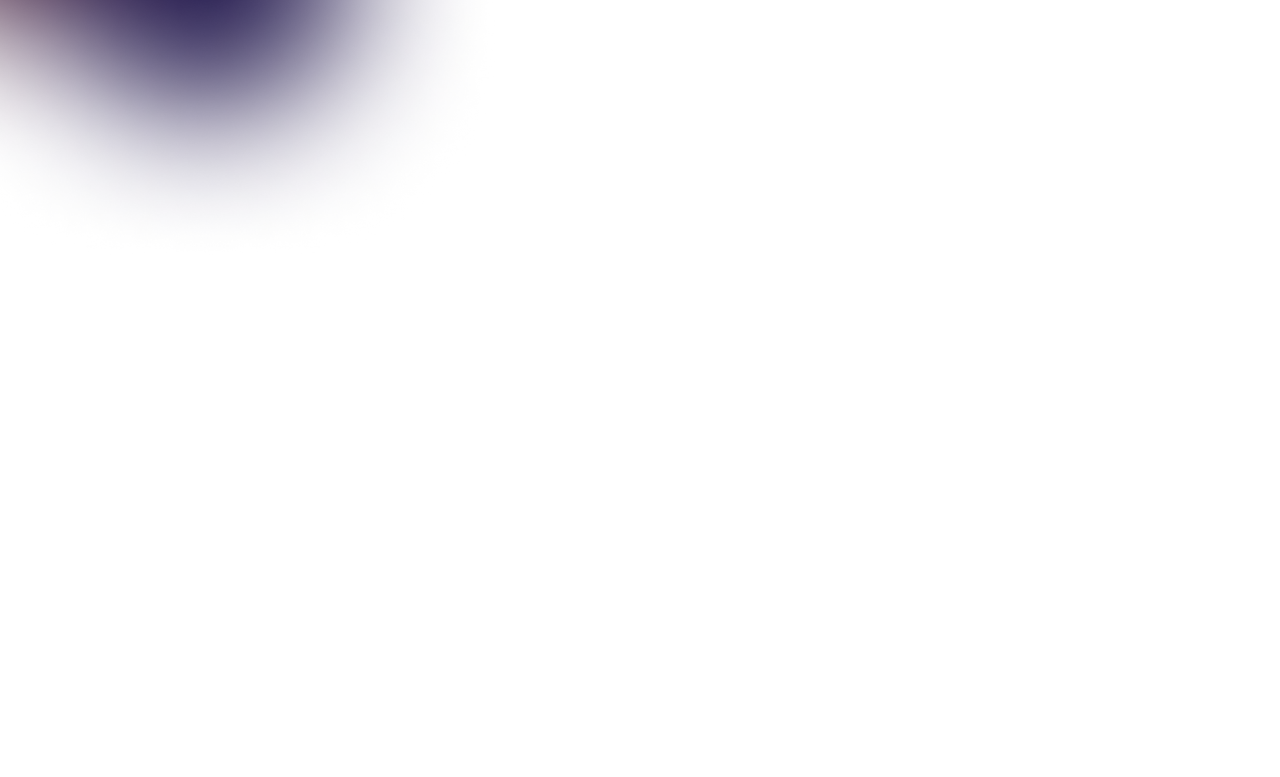
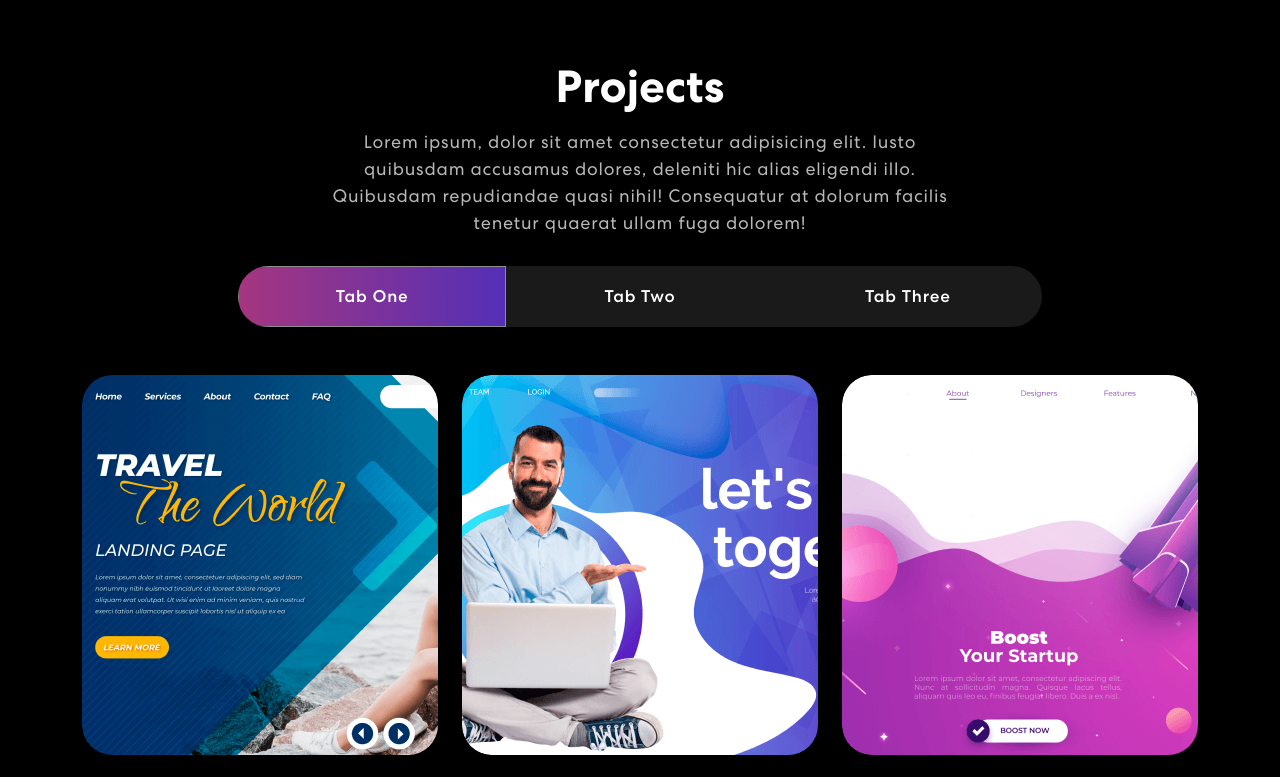
Before and after one commit to Francortiz-137/franco-ortiz-portfolio-react, a React (Vite) app: page / in a window 1280 px wide. Shown: the part 1560-2337 px from the top of the page. Before the commit the page ends 1832 px from the top, so only its background shows below. Built offline with nearby package versions, Linux system fonts and the light colour scheme.

Commit message:
Addded projects section

```diff
--- a/src/App.css
+++ b/src/App.css
@@ -329,3 +329,139 @@
   width: 40%;
   z-index: -4;
 }
+
+/* Projects */
+
+.project {
+  padding: 88px 0;
+  position: relative;
+  background-color: black;
+}
+
+.project h2{
+  font-size: 45px;
+  font-weight: 700;
+  text-align: center;
+}
+
+.project p{
+  color: #B8B8B8;
+  font-size: 18px;
+  letter-spacing: 0.8px;
+  line-height: 1.5em;
+  margin: 14px auto 30px auto;
+  text-align: center;
+  width: 56%;
+}
+
+.project .nav.nav-pills {
+  width: 72%;
+  margin: 0 auto;
+  border-radius: 50px;
+  background-color: rgb(255 255 255 / 10%);
+  overflow: hidden;
+}
+
+.project .nav.nav-pills .nav-item {
+  width: 33.33333%;
+}
+
+.project .nav.nav-pills .nav-link{
+  background-color: transparent;
+  border-radius: 0;
+  padding: 17px 0;
+  color: #fff;
+  width: 100%;
+  font-size: 17px;
+  letter-spacing: 0.8px;
+  font-weight: 500;
+  position: relative;
+  transition: 0.3s ease-in-out;
+  text-align: center;
+  z-index: 0;
+}
+
+.project .nav.nav-pills .nav-link::before {
+  content: "";
+  position: absolute;
+  width: 0;
+  height: 100%;
+  background: linear-gradient(90.21deg, #AA367C -5.91%, #4A2FBD 111.48%);
+  top: 0;
+  left: 0;
+  z-index: -1;
+  transition:  0.3s ease-in-out;
+}
+
+.project .nav.nav-pills .nav-link.active::before{
+  width: 100% !important;
+}
+
+.project .nav.nav-pills .nav-link.active{
+  border: 1px solid rgba(255,255,255,0.5);
+}
+
+.nav-link#projects-tabs-tab-first{
+  border: 1px solid rgba(255, 255, 255, 0.5);
+  border-radius: 55px 0 0 55px;
+}
+
+.nav-link#projects-tabs-tab-second {
+  border-top: 1px solid rgba(255, 255, 255, 0.5);
+  border-bottom: 1px solid rgba(255, 255, 255, 0.5);
+}
+
+.nav-link#projects-tab-tab-third{
+  border: 1px solid rgba(255,255,255,0.5);
+  border-radius: 0 55px 55px 0;
+}
+
+.proj-imgbx {
+  position: relative;
+  border-radius: 30px;
+  overflow: hidden;
+  margin-bottom: 24px;
+}
+
+.proj-imgbx:hover::before {
+  height: 100%;
+}
+
+.proj-txtx{
+  position: absolute;
+  text-align: center;
+  top: 65%;
+  left: 50%;
+  transform: translate(-50%, -50%);
+  transition: 0.5s ease-in-out;
+  opacity: 0;
+  width: 100%;
+}
+
+.proj-imbx:hover .proj-txtx {
+  top: 50%;
+  opacity: 1;
+}
+
+.proj-txtx h4{
+  font-size: 30px;
+  font-weight: 700;
+  letter-spacing:  0.8px;
+  line-height: 1.1em;
+}
+
+.proj-txtx span {
+  font-style: italic;
+  font-weight: 400;
+  font-size: 15px;
+  letter-spacing: 0.8px;
+}
+
+.background-image-right{
+  top: 20%;
+  position: absolute;
+  bottom: 0;
+  width: 35%;
+  right: 0;
+  z-index: -4;
+}
--- a/src/App.jsx
+++ b/src/App.jsx
@@ -2,6 +2,7 @@
 import { NavBar } from './components/NavBar';
 import { Banner } from './components/Banner';
 import { Skills } from './components/Skills';
+import { Projects } from './components/Projects';
 import './App.css';
 import 'bootstrap/dist/css/bootstrap.min.css';
 
@@ -12,6 +13,7 @@
     <NavBar></NavBar>
     <Banner></Banner>
     <Skills></Skills>
+    <Projects></Projects>
     </>
   )
 }
--- /dev/null
+++ b/src/components/ProjectCard.jsx
@@ -0,0 +1,15 @@
+import { Col } from "react-bootstrap";
+
+export const ProjectCard = ({title, description, imgUrl}) => {
+    return (
+        <Col sm={6} md={4}>
+            <div className="proj-imgbx">
+                <img src={imgUrl}/>
+                <div className="proj-txtx">
+                    <h4>{title}</h4>
+                    <span>{description}</span>
+                </div>
+            </div>
+        </Col>
+    )
+}
--- /dev/null
+++ b/src/components/Projects.jsx
@@ -0,0 +1,82 @@
+import { Container, Col, Row } from "react-bootstrap";
+import { Nav } from "react-bootstrap";
+import { Tab } from "react-bootstrap";
+import  projImg1  from "../assets/img/project-img1.png";
+import  projImg2  from "../assets/img/project-img2.png";
+import  projImg3  from "../assets/img/project-img3.png";
+import { ProjectCard } from "./ProjectCard";
+import colorSharp2 from "../assets/img/color-sharp2.png"
+
+export const Projects = () =>{
+
+    const projects = [
+        {
+            title:"Business Startup",
+            description:"Design & Development",
+            imgUrl:projImg1
+        },
+        {
+            title:"Business Startup",
+            description:"Design & Development",
+            imgUrl:projImg2
+        },
+        {
+            title:"Business Startup",
+            description:"Design & Development",
+            imgUrl:projImg3
+        },
+        {
+            title:"Business Startup",
+            description:"Design & Development",
+            imgUrl:projImg1
+        },
+    ]
+    return(
+        <>
+        <section className="project" id="project">
+            <Container>
+                <Row>
+                    <Col>
+                        <h2>Projects</h2>
+                        <p>Lorem ipsum, dolor sit amet consectetur adipisicing elit. Iusto quibusdam accusamus dolores, deleniti hic alias eligendi illo. Quibusdam repudiandae quasi nihil! Consequatur at dolorum facilis tenetur quaerat ullam fuga dolorem!</p>
+                        <Tab.Container id="project-tabs" defaultActiveKey="first">
+                            <Nav variant="pills" className="nav-pills mb-5 justify-content-center align-items-center" id="pills-tab">
+                                <Nav.Item>
+                                    <Nav.Link eventKey="first">Tab One</Nav.Link>
+                                </Nav.Item>
+                                <Nav.Item>
+                                    <Nav.Link eventKey="second">Tab Two</Nav.Link>
+                                </Nav.Item>
+                                <Nav.Item>
+                                    <Nav.Link eventKey="third">Tab Three
+                                    </Nav.Link>
+                                </Nav.Item>
+                            </Nav>
+                            <Tab.Content>
+                                <Tab.Pane eventKey="first">
+                                    <Row>
+                                        {
+                                            projects.map((project,index) =>{
+                                                return(
+                                                    <ProjectCard
+                                                     key={index}
+                                                     {...project}>
+                                                    </ProjectCard>
+                                                )
+                                            })
+                                        }
+                                    </Row>
+                                </Tab.Pane>
+                                <Tab.Pane eventKey="second">Lorem Ipsum</Tab.Pane>
+                                <Tab.Pane eventKey="third">Lorem ipsum</Tab.Pane>
+                            </Tab.Content>
+                        </Tab.Container>
+
+                    </Col>
+                </Row>
+            </Container>
+            <img className="background-image-right" src={colorSharp2}/>
+        </section>
+        </>
+    );
+}
```
